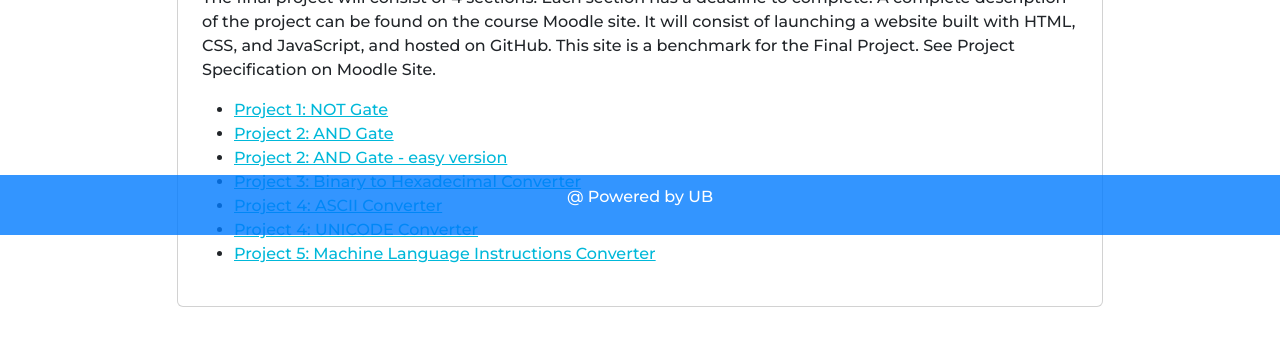
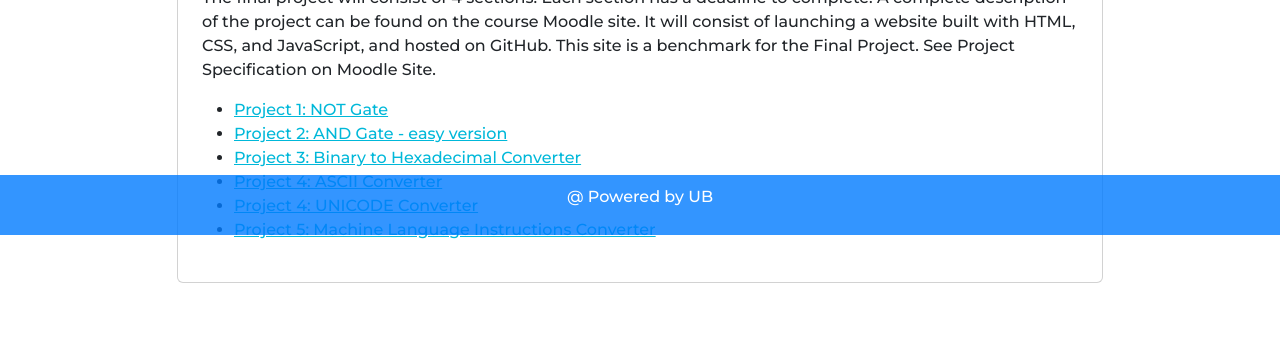
Before and after one commit to Gking-max/webpage, a plain HTML site: page project.html in a window 1280 px wide. Shown: the part 565-910 px from the top of the page. Drawn offline with nearby package versions, Linux system fonts and the light colour scheme.

Commit message:
Update project.html

```diff
--- a/project.html
+++ b/project.html
@@ -145,7 +145,6 @@
 
                     <ul>
                         <li><a href="notgate.html">Project 1: NOT Gate</a></li>
-                        <li><a href="andgate.html">Project 2: AND Gate</a></li>
                         <li><a href="easyand.html">Project 2: AND Gate - easy version</a></li>
                         <li><a href="binarytohex.html">Project 3: Binary to Hexadecimal Converter</a></li>
                         <li><a href="ascii.html">Project 4: ASCII Converter</a></li>
```
